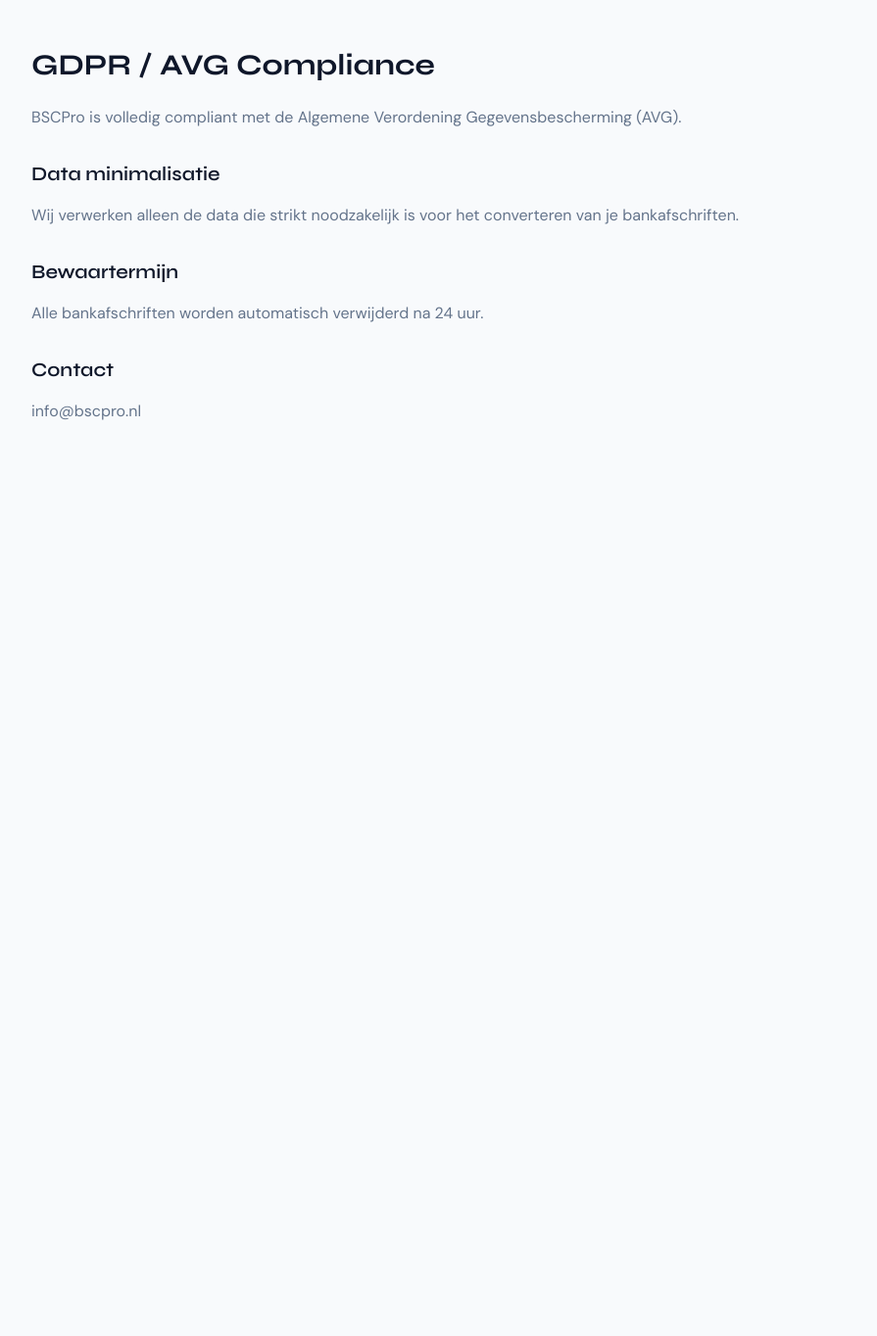
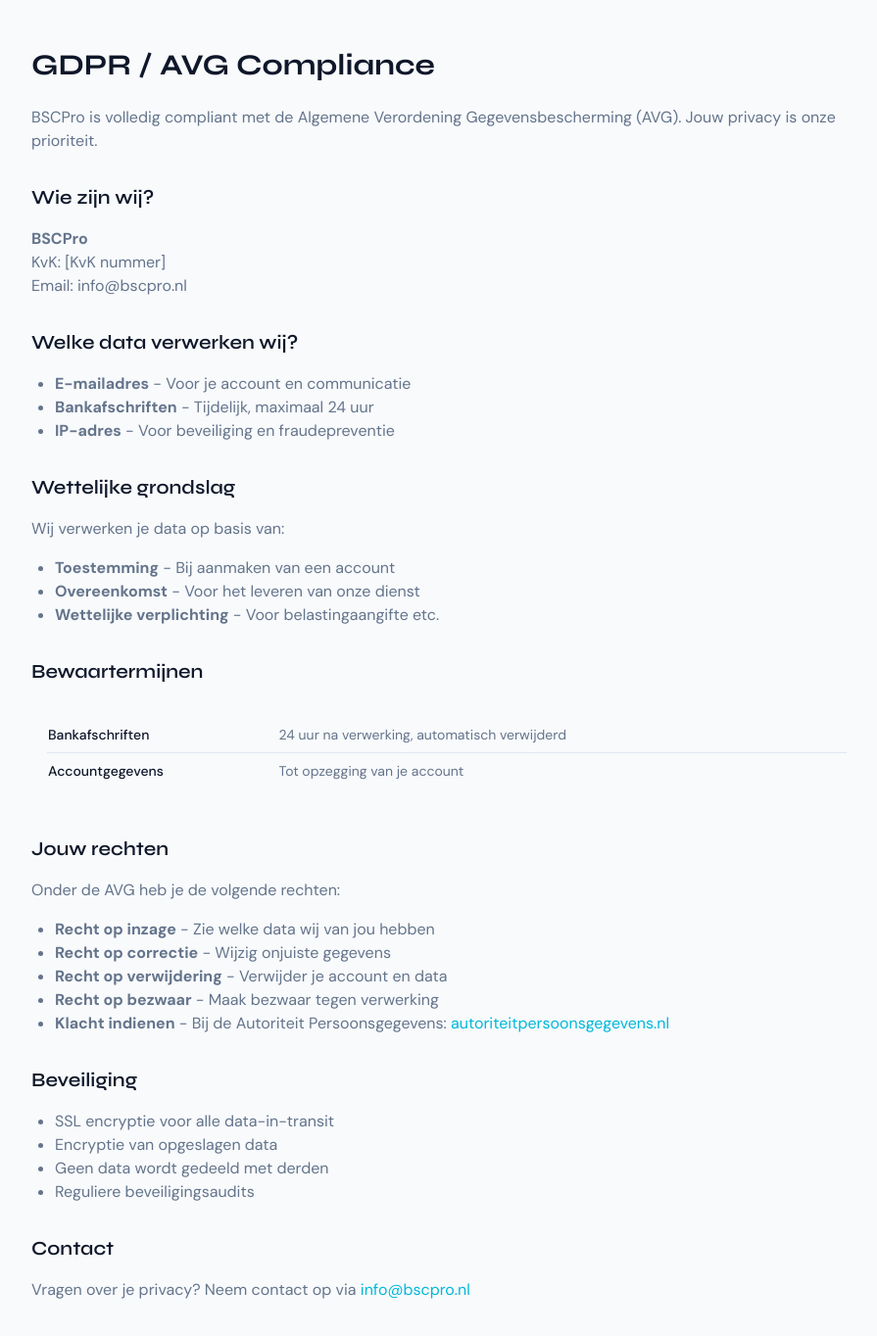
Before and after one commit to stagedvisuals/bank-statement-converter-pro, a Next.js app: page /gdpr in a window 1280 px wide. Shown: the top 1364 px of the page at 98% size, without its empty margins (184-1079 px from the left). Before the commit the page ends 800 px from the top, so only its background shows below. Built offline with nearby package versions, Linux system fonts and the light colour scheme.

Commit message:
expand gdpr and api-docs content

```diff
--- a/app/api-docs/page.tsx
+++ b/app/api-docs/page.tsx
@@ -1,6 +1,6 @@
 export const metadata = {
-  title: 'API Docs - BSCPro',
-  description: 'API documentatie voor BSCPro',
+  title: 'API Documentatie - BSCPro',
+  description: 'API documentatie voor BSCPro integraties. Beschikbaar voor Pro en Enterprise klanten.',
 };
 
 export default function ApiDocsPage() {
@@ -8,11 +8,137 @@ export default function ApiDocsPage() {
     <div className="min-h-screen bg-background">
       <div className="max-w-4xl mx-auto px-6 py-12">
         <h1 className="text-3xl font-bold text-foreground mb-6">API Documentatie</h1>
-        <p className="text-muted-foreground mb-4">Beschikbaar voor Pro en Enterprise klanten.</p>
-        <h2 className="text-xl font-semibold mt-8 mb-4">Endpoint</h2>
-        <code className="bg-muted p-2 rounded">POST /api/convert</code>
-        <h2 className="text-xl font-semibold mt-8 mb-4">Contact</h2>
-        <p className="text-muted-foreground">info@bscpro.nl</p>
+
+        <div className="prose dark:prose-invert max-w-none">
+          <p className="text-muted-foreground mb-8">
+            De BSCPro API is beschikbaar voor <strong>Pro en Enterprise klanten</strong>.
+            Met onze API kun je bankafschriften automatisch converteren naar boekhoudformaten.
+          </p>
+
+          <h2 className="text-xl font-semibold mt-8 mb-4">Authenticatie</h2>
+          <p className="text-muted-foreground mb-4">
+            Alle API verzoeken vereisen een API key. Deze moet worden meegestuurd in de header:
+          </p>
+          <div className="bg-[#0f1419] border border-border rounded-lg p-4 mb-6">
+            <code className="text-sm text-[#00b8d9]">
+              x-api-key: JOUW_API_KEY
+            </code>
+          </div>
+          <p className="text-muted-foreground mb-4">
+            <a href="mailto:info@bscpro.nl?subject=API%20Key%20Aanvraag" className="text-[#00b8d9] hover:underline">
+              Vraag hier je API key aan →
+            </a>
+          </p>
+
+          <h2 className="text-xl font-semibold mt-8 mb-4">Endpoint</h2>
+          <div className="bg-muted p-4 rounded-lg mb-6">
+            <code className="text-sm font-bold">POST /api/convert</code>
+          </div>
+
+          <h3 className="text-lg font-semibold mt-6 mb-3">Parameters</h3>
+          <div className="overflow-x-auto">
+            <table className="w-full text-sm mb-6">
+              <thead className="border-b border-border">
+                <tr>
+                  <th className="text-left py-3 px-2">Parameter</th>
+                  <th className="text-left py-3 px-2">Type</th>
+                  <th className="text-left py-3 px-2">Beschrijving</th>
+                </tr>
+              </thead>
+              <tbody>
+                <tr className="border-b border-border/50">
+                  <td className="py-3 px-2 font-mono text-[#00b8d9]">file</td>
+                  <td className="py-3 px-2">File (PDF)</td>
+                  <td className="py-3 px-2">Het bankafschrift PDF bestand (multipart/form-data)</td>
+                </tr>
+                <tr className="border-b border-border/50">
+                  <td className="py-3 px-2 font-mono text-[#00b8d9]">bank</td>
+                  <td className="py-3 px-2">string</td>
+                  <td className="py-3 px-2">auto, ing, rabobank, abnamro, sns, bunq, triodos</td>
+                </tr>
+                <tr className="border-b border-border/50">
+                  <td className="py-3 px-2 font-mono text-[#00b8d9]">format</td>
+                  <td className="py-3 px-2">string</td>
+                  <td className="py-3 px-2">mt940, camt053, excel, csv, qbo</td>
+                </tr>
+              </tbody>
+            </table>
+          </div>
+
+          <h3 className="text-lg font-semibold mt-6 mb-3">Response</h3>
+          <p className="text-muted-foreground mb-4">
+            Succesvolle response bevat een JSON object met de download URL:
+          </p>
+          <div className="bg-[#0f1419] border border-border rounded-lg p-4 mb-6">
+            <pre className="text-sm text-green-400 overflow-x-auto">
+{`{
+  "success": true,
+  "downloadUrl": "https://bscpro.nl/api/download/abc123",
+  "expiresAt": "2025-02-28T23:59:59Z"
+}`}
+            </pre>
+          </div>
+
+          <h2 className="text-xl font-semibold mt-8 mb-4">Voorbeeld request</h2>
+          <p className="text-muted-foreground mb-4">Met cURL:</p>
+          <div className="bg-[#0f1419] border border-border rounded-lg p-4 mb-6 overflow-x-auto">
+            <code className="text-sm text-[#00b8d9] whitespace-pre">
+{`curl -X POST https://bscpro.nl/api/convert \\
+  -H "x-api-key: JOUW_API_KEY" \\
+  -F "file=@bankafschrift.pdf" \\
+  -F "bank=auto" \\
+  -F "format=mt940"`}
+            </code>
+          </div>
+
+          <h2 className="text-xl font-semibold mt-8 mb-4">Rate Limits</h2>
+          <div className="bg-muted/50 rounded-lg p-4 mb-6">
+            <table className="w-full text-sm">
+              <tbody>
+                <tr className="border-b border-border">
+                  <td className="py-2 font-medium">Pro</td>
+                  <td className="py-2 text-muted-foreground">500 requests per maand</td>
+                </tr>
+                <tr>
+                  <td className="py-2 font-medium">Enterprise</td>
+                  <td className="py-2 text-muted-foreground">Onbeperkt</td>
+                </tr>
+              </tbody>
+            </table>
+          </div>
+
+          <h2 className="text-xl font-semibold mt-8 mb-4">Status Codes</h2>
+          <div className="grid grid-cols-2 gap-2 text-sm">
+            <div className="bg-muted/30 p-3 rounded">
+              <code className="text-green-500 font-bold">200</code>
+              <span className="text-muted-foreground ml-2">OK - Succes</span>
+            </div>
+            <div className="bg-muted/30 p-3 rounded">
+              <code className="text-amber-500 font-bold">400</code>
+              <span className="text-muted-foreground ml-2">Bad Request</span>
+            </div>
+            <div className="bg-muted/30 p-3 rounded">
+              <code className="text-red-500 font-bold">401</code>
+              <span className="text-muted-foreground ml-2">Unauthorized</span>
+            </div>
+            <div className="bg-muted/30 p-3 rounded">
+              <code className="text-amber-500 font-bold">429</code>
+              <span className="text-muted-foreground ml-2">Rate Limit</span>
+            </div>
+            <div className="bg-muted/30 p-3 rounded">
+              <code className="text-red-500 font-bold">500</code>
+              <span className="text-muted-foreground ml-2">Server Error</span>
+            </div>
+          </div>
+
+          <h2 className="text-xl font-semibold mt-8 mb-4">Contact</h2>
+          <p className="text-muted-foreground">
+            Vragen over de API? Neem contact op via{' '}
+            <a href="mailto:info@bscpro.nl" className="text-[#00b8d9] hover:underline">
+              info@bscpro.nl
+            </a>
+          </p>
+        </div>
       </div>
     </div>
   );
--- a/app/gdpr/page.tsx
+++ b/app/gdpr/page.tsx
@@ -1,5 +1,5 @@
 export const metadata = {
-  title: 'GDPR/AVG - BSCPro',
+  title: 'GDPR/AVG Compliance - BSCPro',
   description: 'BSCPro is volledig AVG-compliant. Lees hoe wij omgaan met persoonsgegevens.',
 };
 
@@ -8,13 +8,79 @@ export default function GDPRPage() {
     <div className="min-h-screen bg-background">
       <div className="max-w-4xl mx-auto px-6 py-12">
         <h1 className="text-3xl font-bold text-foreground mb-6">GDPR / AVG Compliance</h1>
-        <p className="text-muted-foreground mb-4">BSCPro is volledig compliant met de Algemene Verordening Gegevensbescherming (AVG).</p>
-        <h2 className="text-xl font-semibold mt-8 mb-4">Data minimalisatie</h2>
-        <p className="text-muted-foreground mb-4">Wij verwerken alleen de data die strikt noodzakelijk is voor het converteren van je bankafschriften.</p>
-        <h2 className="text-xl font-semibold mt-8 mb-4">Bewaartermijn</h2>
-        <p className="text-muted-foreground mb-4">Alle bankafschriften worden automatisch verwijderd na 24 uur.</p>
-        <h2 className="text-xl font-semibold mt-8 mb-4">Contact</h2>
-        <p className="text-muted-foreground">info@bscpro.nl</p>
+
+        <div className="prose dark:prose-invert max-w-none">
+          <p className="text-muted-foreground mb-8">
+            BSCPro is volledig compliant met de Algemene Verordening Gegevensbescherming (AVG).
+            Jouw privacy is onze prioriteit.
+          </p>
+
+          <h2 className="text-xl font-semibold mt-8 mb-4">Wie zijn wij?</h2>
+          <p className="text-muted-foreground mb-4">
+            <strong>BSCPro</strong><br />
+            KvK: [KvK nummer]<br />
+            Email: info@bscpro.nl
+          </p>
+
+          <h2 className="text-xl font-semibold mt-8 mb-4">Welke data verwerken wij?</h2>
+          <ul className="list-disc pl-6 text-muted-foreground mb-6">
+            <li><strong>E-mailadres</strong> - Voor je account en communicatie</li>
+            <li><strong>Bankafschriften</strong> - Tijdelijk, maximaal 24 uur</li>
+            <li><strong>IP-adres</strong> - Voor beveiliging en fraudepreventie</li>
+          </ul>
+
+          <h2 className="text-xl font-semibold mt-8 mb-4">Wettelijke grondslag</h2>
+          <p className="text-muted-foreground mb-4">
+            Wij verwerken je data op basis van:
+          </p>
+          <ul className="list-disc pl-6 text-muted-foreground mb-6">
+            <li><strong>Toestemming</strong> - Bij aanmaken van een account</li>
+            <li><strong>Overeenkomst</strong> - Voor het leveren van onze dienst</li>
+            <li><strong>Wettelijke verplichting</strong> - Voor belastingaangifte etc.</li>
+          </ul>
+
+          <h2 className="text-xl font-semibold mt-8 mb-4">Bewaartermijnen</h2>
+          <div className="bg-muted/50 rounded-lg p-4 mb-6">
+            <table className="w-full text-sm">
+              <tbody>
+                <tr className="border-b border-border">
+                  <td className="py-2 font-medium">Bankafschriften</td>
+                  <td className="py-2 text-muted-foreground">24 uur na verwerking, automatisch verwijderd</td>
+                </tr>
+                <tr>
+                  <td className="py-2 font-medium">Accountgegevens</td>
+                  <td className="py-2 text-muted-foreground">Tot opzegging van je account</td>
+                </tr>
+              </tbody>
+            </table>
+          </div>
+
+          <h2 className="text-xl font-semibold mt-8 mb-4">Jouw rechten</h2>
+          <p className="text-muted-foreground mb-4">Onder de AVG heb je de volgende rechten:</p>
+          <ul className="list-disc pl-6 text-muted-foreground mb-6">
+            <li><strong>Recht op inzage</strong> - Zie welke data wij van jou hebben</li>
+            <li><strong>Recht op correctie</strong> - Wijzig onjuiste gegevens</li>
+            <li><strong>Recht op verwijdering</strong> - Verwijder je account en data</li>
+            <li><strong>Recht op bezwaar</strong> - Maak bezwaar tegen verwerking</li>
+            <li><strong>Klacht indienen</strong> - Bij de Autoriteit Persoonsgegevens: <a href="https://autoriteitpersoonsgegevens.nl" className="text-[#00b8d9] hover:underline">autoriteitpersoonsgegevens.nl</a></li>
+          </ul>
+
+          <h2 className="text-xl font-semibold mt-8 mb-4">Beveiliging</h2>
+          <ul className="list-disc pl-6 text-muted-foreground mb-6">
+            <li>SSL encryptie voor alle data-in-transit</li>
+            <li>Encryptie van opgeslagen data</li>
+            <li>Geen data wordt gedeeld met derden</li>
+            <li>Reguliere beveiligingsaudits</li>
+          </ul>
+
+          <h2 className="text-xl font-semibold mt-8 mb-4">Contact</h2>
+          <p className="text-muted-foreground">
+            Vragen over je privacy? Neem contact op via{' '}
+            <a href="mailto:info@bscpro.nl" className="text-[#00b8d9] hover:underline">
+              info@bscpro.nl
+            </a>
+          </p>
+        </div>
       </div>
     </div>
   );
```
